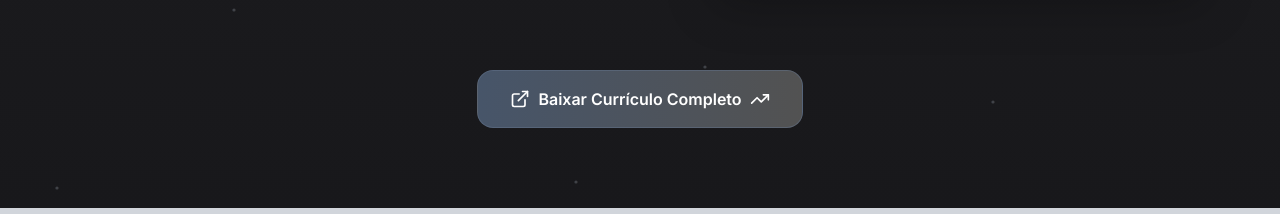
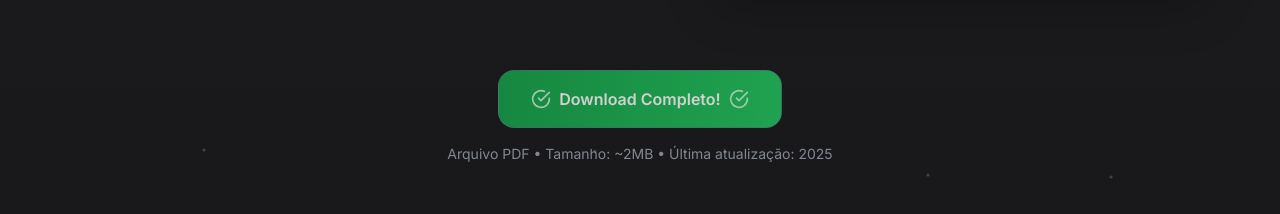
Before and after one commit to LuvizottoTech/portfolio-luvizotto, a React (Vite) app: page / in a window 1280 px wide. Both pictures are taken after a click on the button "Baixar Currículo Completo". Shown: the part 4339-4553 px from the top of the page. Built offline with nearby package versions, Linux system fonts and the light colour scheme; no server answers.

Commit message:
criacao export cv

```diff
--- a/src/components/Experience.jsx
+++ b/src/components/Experience.jsx
@@ -1,6 +1,6 @@
-import React, { useEffect, useRef } from 'react'
+import React, { useEffect, useRef, useState } from 'react'
 import { useInView } from 'react-intersection-observer'
-import { Calendar, MapPin, Building, ExternalLink, Code, Zap, Award, TrendingUp } from 'lucide-react'
+import { Calendar, MapPin, Building, ExternalLink, Code, Zap, Award, TrendingUp, Download, CheckCircle } from 'lucide-react'
 import anime from 'animejs'
 
 const Experience = () => {
@@ -11,6 +11,8 @@ const Experience = () => {
 
   const titleRef = useRef(null)
   const particlesRef = useRef(null)
+  const [isDownloading, setIsDownloading] = useState(false)
+  const [downloadComplete, setDownloadComplete] = useState(false)
 
   useEffect(() => {
     if (inView) {
@@ -140,9 +142,61 @@ const Experience = () => {
     ))
   }
 
+  // Função para download do currículo
+  const downloadResume = async () => {
+    if (isDownloading) return // Evitar múltiplos cliques
+
+    setIsDownloading(true)
+
+    try {
+      // Verificar se o arquivo existe
+      const response = await fetch('/Curriculum Felipe Luvizotto.pdf', { method: 'HEAD' })
+
+      if (!response.ok) {
+        throw new Error('Arquivo não encontrado')
+      }
+
+      // Criar um link temporário para download
+      const link = document.createElement('a')
+      link.href = '/Curriculum Felipe Luvizotto.pdf'
+      link.download = 'Curriculum_Felipe_Luvizotto.pdf'
+      link.target = '_blank'
+
+      // Adicionar ao DOM, clicar e remover
+      document.body.appendChild(link)
+      link.click()
+      document.body.removeChild(link)
+
+      // Feedback visual de sucesso
+      setDownloadComplete(true)
+      setTimeout(() => {
+        setDownloadComplete(false)
+        setIsDownloading(false)
+      }, 3000)
+
+      console.log('Download do currículo iniciado')
+    } catch (error) {
+      console.error('Erro ao baixar currículo:', error)
+
+      // Fallback: abrir em nova aba
+      try {
+        window.open('/Curriculum Felipe Luvizotto.pdf', '_blank')
+        setDownloadComplete(true)
+        setTimeout(() => {
+          setDownloadComplete(false)
+          setIsDownloading(false)
+        }, 3000)
+      } catch (fallbackError) {
+        console.error('Erro no fallback:', fallbackError)
+        alert('Erro ao baixar o currículo. Tente novamente.')
+        setIsDownloading(false)
+      }
+    }
+  }
+
   const experiences = [
     {
-      title: "Consultor Sistemas SRE",
+      title: "Consultor Sistemas",
       company: "Telefonica Vivo",
       period: "2025 - Presente",
       location: "Curitiba, PR",
@@ -159,7 +213,7 @@ const Experience = () => {
       achievements: "95% uptime alcançado"
     },
     {
-      title: "Analista JR",
+      title: "Analista Tecnico",
       company: "Intelly IT",
       period: "2015 - 2018",
       location: "Curitiba, PR",
@@ -212,7 +266,7 @@ const Experience = () => {
               fontWeight: '700'
             }}
           >
-            {splitTitle('Experiência Profissional')}
+            {splitTitle('Experiência')}
           </h2>
 
           <div className="relative">
@@ -382,17 +436,52 @@ const Experience = () => {
         {/* Call-to-action futurístico */}
         <div className="text-center mt-20 relative">
           <div className="inline-block relative">
-            <button className="group px-8 py-4 bg-gradient-to-r from-primary-600 to-accent-600 text-white rounded-2xl font-semibold transition-all duration-500 transform hover:scale-105 hover:shadow-2xl hover:shadow-primary-500/25 border border-primary-500/50">
+            <button
+              onClick={downloadResume}
+              disabled={isDownloading}
+              className={`group px-8 py-4 bg-gradient-to-r ${
+                downloadComplete
+                  ? 'from-green-600 to-green-500'
+                  : 'from-primary-600 to-accent-600'
+              } text-white rounded-2xl font-semibold transition-all duration-500 transform hover:scale-105 hover:shadow-2xl hover:shadow-primary-500/25 border border-primary-500/50 ${
+                isDownloading ? 'opacity-80 cursor-not-allowed' : ''
+              }`}
+            >
               <span className="relative z-10 flex items-center">
-                <ExternalLink className="w-5 h-5 mr-2 group-hover:rotate-12 transition-transform duration-300" />
-                Baixar Currículo Completo
-                <TrendingUp className="w-5 h-5 ml-2 group-hover:translate-x-1 transition-transform duration-300" />
+                {downloadComplete ? (
+                  <>
+                    <CheckCircle className="w-5 h-5 mr-2 text-green-200" />
+                    Download Completo!
+                    <CheckCircle className="w-5 h-5 ml-2 text-green-200" />
+                  </>
+                ) : isDownloading ? (
+                  <>
+                    <Download className="w-5 h-5 mr-2 animate-bounce" />
+                    Baixando...
+                    <div className="w-5 h-5 ml-2 border-2 border-white border-t-transparent rounded-full animate-spin"></div>
+                  </>
+                ) : (
+                  <>
+                    <Download className="w-5 h-5 mr-2 group-hover:rotate-12 transition-transform duration-300" />
+                    Baixar Currículo Completo
+                    <TrendingUp className="w-5 h-5 ml-2 group-hover:translate-x-1 transition-transform duration-300" />
+                  </>
+                )}
               </span>
 
               {/* Efeito de ondas */}
-              <div className="absolute inset-0 bg-gradient-to-r from-primary-400/50 to-accent-400/50 rounded-2xl blur opacity-0 group-hover:opacity-100 transition-opacity duration-500 -z-10"></div>
+              <div className={`absolute inset-0 bg-gradient-to-r ${
+                downloadComplete
+                  ? 'from-green-400/50 to-green-300/50'
+                  : 'from-primary-400/50 to-accent-400/50'
+              } rounded-2xl blur opacity-0 group-hover:opacity-100 transition-opacity duration-500 -z-10`}></div>
             </button>
           </div>
+
+          {/* Mensagem de ajuda */}
+          <p className="text-gray-400 text-sm mt-4 opacity-80">
+            Arquivo PDF • Tamanho: ~2MB • Última atualização: {new Date().getFullYear()}
+          </p>
         </div>
       </div>
     </section>
```
Also changed, not shown: 2 other files (tests, documents, lock files or other folders).
